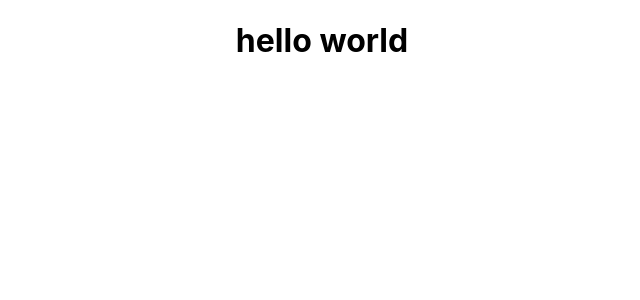
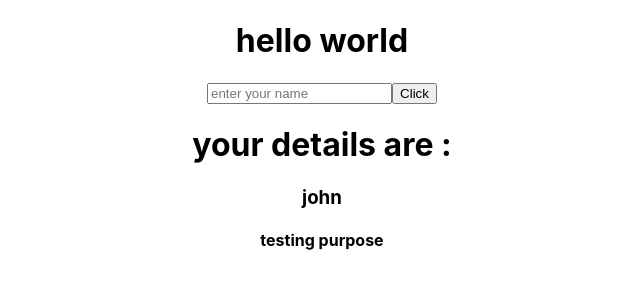
Before and after one commit to SyedJohn/SocialMediaProjectMERN, a React (Create React App) app in the folder client/ui/: page / in a window 1280 px wide. Shown: the top 300 px of the page, without its empty margins (318-958 px from the left). Built offline with nearby package versions, Linux system fonts and the light colour scheme.

Commit message:
created users class component

```diff
--- a/client/ui/src/App.js
+++ b/client/ui/src/App.js
@@ -1,10 +1,12 @@
 import logo from './logo.svg';
 import './App.css';
+import UsersClass from '../src/UsersClassComp/UsersClass';
 
 function App() {
   return (
     <div className="App">
       <h1>hello world</h1>
+      <UsersClass />
     </div>
   );
 }
--- /dev/null
+++ b/client/ui/src/UsersClassComp/UsersClass.jsx
@@ -0,0 +1,35 @@
+import React, { Component } from 'react'
+
+export default class UsersClass extends Component {
+    constructor(){
+        super();
+        this.state = {
+            name : "john",
+            age : 24,
+            gender : "male"
+        }
+    }
+
+    changeHandler = (ev) => {
+        console.log(ev.target.value);
+        this.setState({
+            name : ev.target.value
+        });
+    }
+
+    clickHandler = () => {
+        console.log("button clicked");
+    }
+  render() {
+    const {name} = this.state;
+    return (
+      <React.Fragment>
+        <input type="text" placeholder='enter your name' onBlur={this.changeHandler}/>
+        <button onClick={this.clickHandler}>Click</button>
+        <h1>your details are :</h1>
+        <h3>{name}</h3>
+        <h4>testing purpose</h4>
+      </React.Fragment>
+    )
+  }
+}
```
